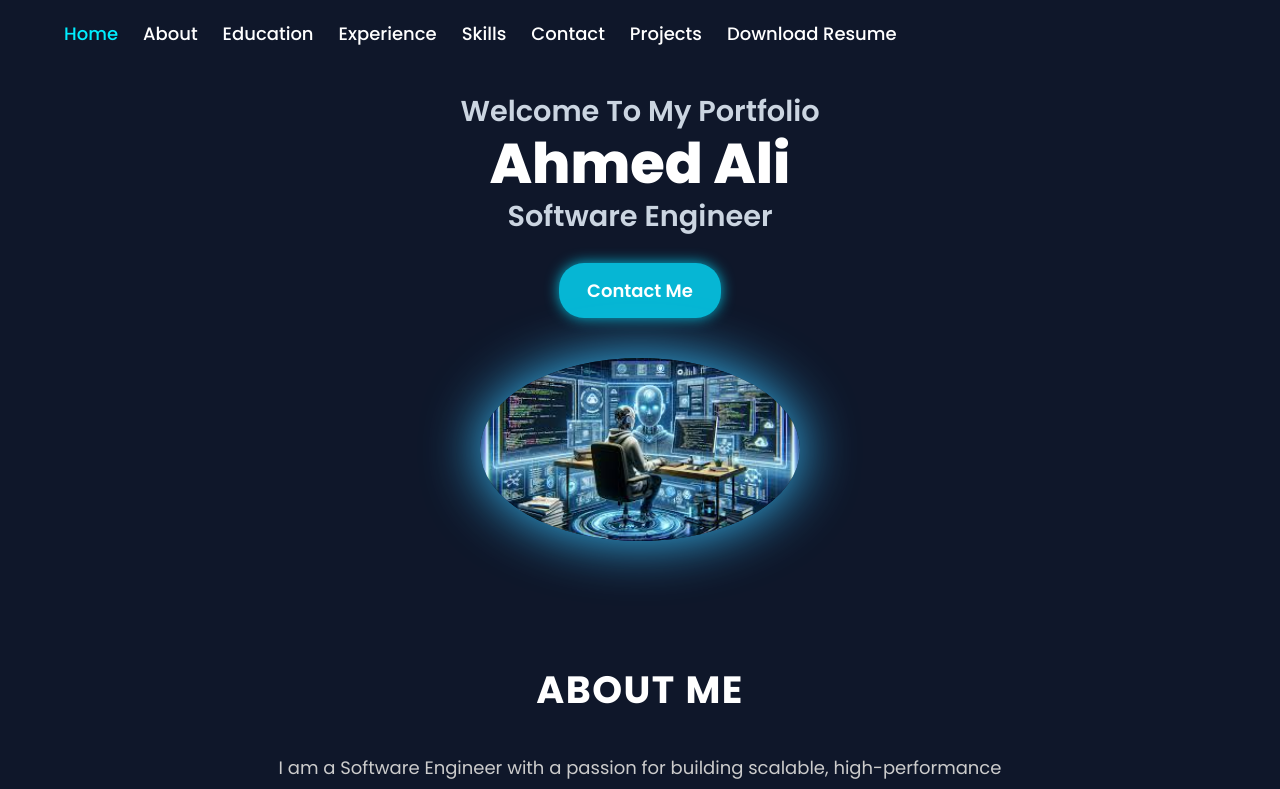
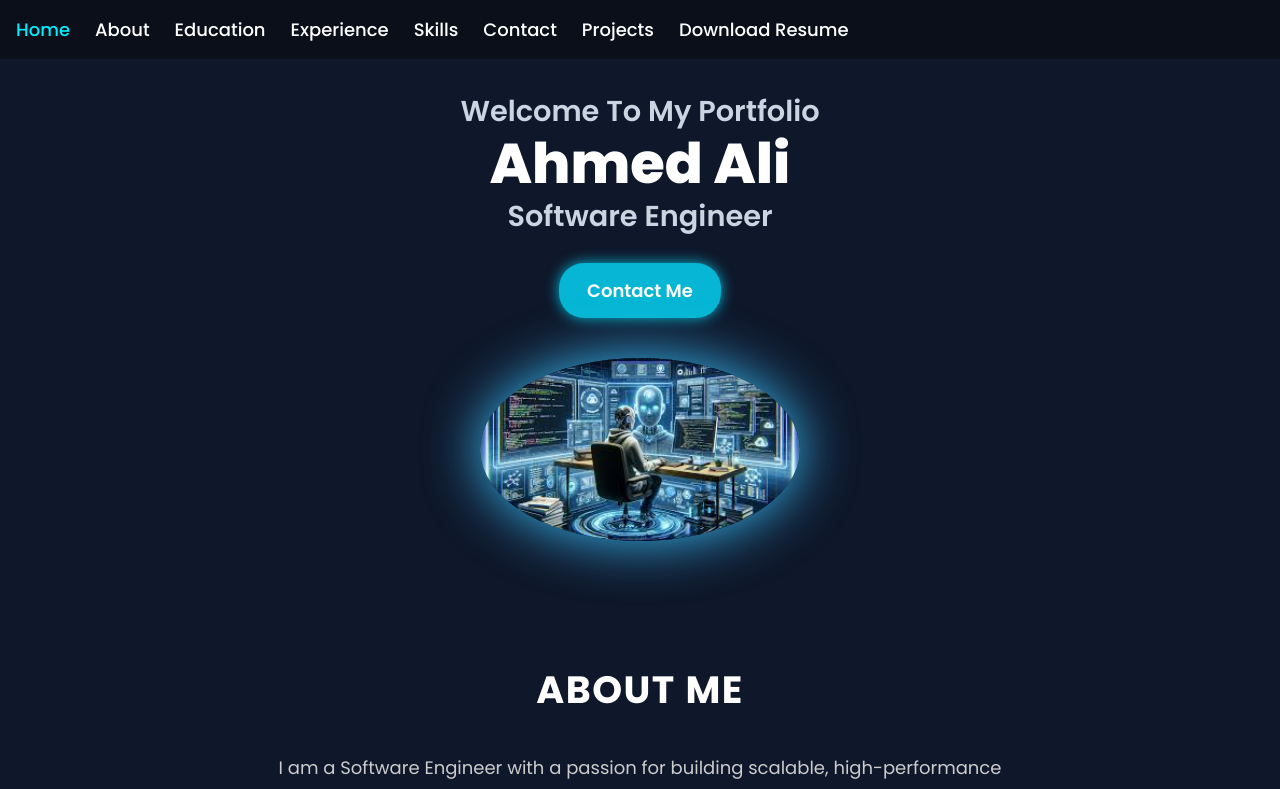
Before and after one commit to ahmedali202222/ahmedali-portfolio, a React (Vite) app: page / in a window 1280 px wide. Shown: the top 789 px of the page. Built offline with nearby package versions, Linux system fonts and the light colour scheme.

Commit message:
Initial commit: setup navbar with scrollspy

```diff
--- a/package.json
+++ b/package.json
@@ -9,8 +9,7 @@
     "preview": "vite preview",
     "predeploy": "npm run build",
     "deploy": "gh-pages -d dist"
-}
-,
+  },
   "dependencies": {
     "aos": "^2.3.4",
     "react": "^19.1.0",
@@ -21,11 +20,14 @@
     "@types/react": "^19.1.8",
     "@types/react-dom": "^19.1.6",
     "@vitejs/plugin-react": "^4.5.2",
+    "autoprefixer": "^10.4.21",
     "eslint": "^9.29.0",
     "eslint-plugin-react-hooks": "^5.2.0",
     "eslint-plugin-react-refresh": "^0.4.20",
     "gh-pages": "^6.3.0",
     "globals": "^16.2.0",
+    "postcss": "^8.5.6",
+    "tailwindcss": "^4.1.11",
     "vite": "^7.0.0"
   }
 }
--- a/src/App.jsx
+++ b/src/App.jsx
@@ -41,5 +41,8 @@ function App() {
     </>
   );
 }
+<div className="bg-red-500 text-white p-4 text-xl">
+  Tailwind is working!
+</div>
 
 export default App;
--- a/src/style.css
+++ b/src/style.css
@@ -27,18 +27,23 @@ body {
   }
 
 /* Header */
+
+/* src/style.css */
 .header {
+  background-color: #0A0F1A;
+  color: white;
   position: fixed;
   top: 0;
-  left: 0;
   width: 100%;
-  padding: 20px 5%;
-  background: transparent;
-  display: flex;
-  justify-content: space-between;
-  align-items: center;
-  z-index: 100;
+  z-index: 50;
+  padding: 16px;
 }
+
+.nav-links a {
+  display: block;
+  margin: 10px 0;
+}
+
 
 .logo {
   font-size: 24px;
```
Also changed, not shown: 1 other file (tests, documents, lock files or other folders). Lines whose indentation alone changed are shown as unchanged.
